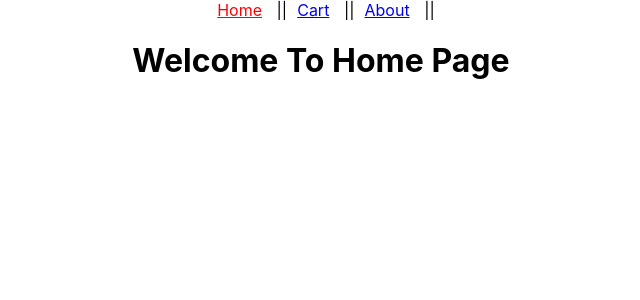
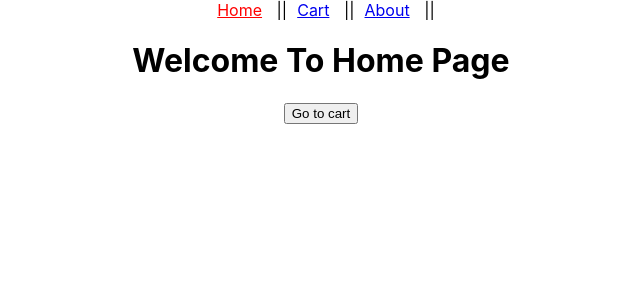
Before and after one commit to urvashitech/react-learning, a React (Create React App) app in the folder testapp/: page / in a window 1280 px wide. Shown: the top 300 px of the page, without its empty margins (319-959 px from the left). Built offline with nearby package versions, Linux system fonts and the light colour scheme.

Commit message:
Learning programatically routing

```diff
--- a/testapp/src/pages/Home/Home.jsx
+++ b/testapp/src/pages/Home/Home.jsx
@@ -1,9 +1,15 @@
 import React from 'react'
+import { useNavigate } from 'react-router-dom'
 
 function Home() {
+    const navigate = useNavigate()
+    const onCartClick = ()=>{
+        navigate('/cart')
+    }
   return (
     <div>
       <h1>Welcome To Home Page</h1>
+      <button onClick={onCartClick}>Go to cart</button>
     </div>
   )
 }
```
